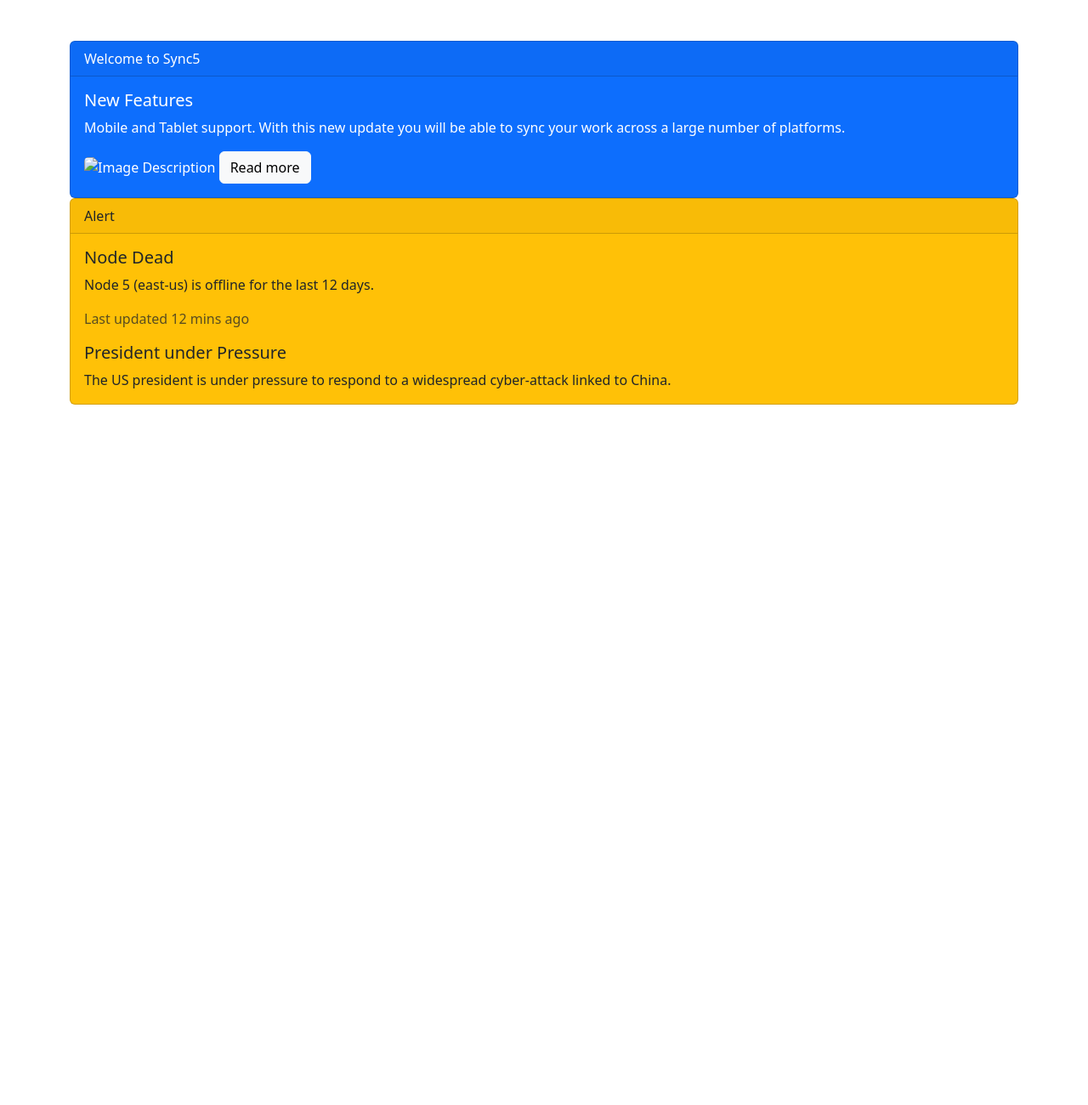
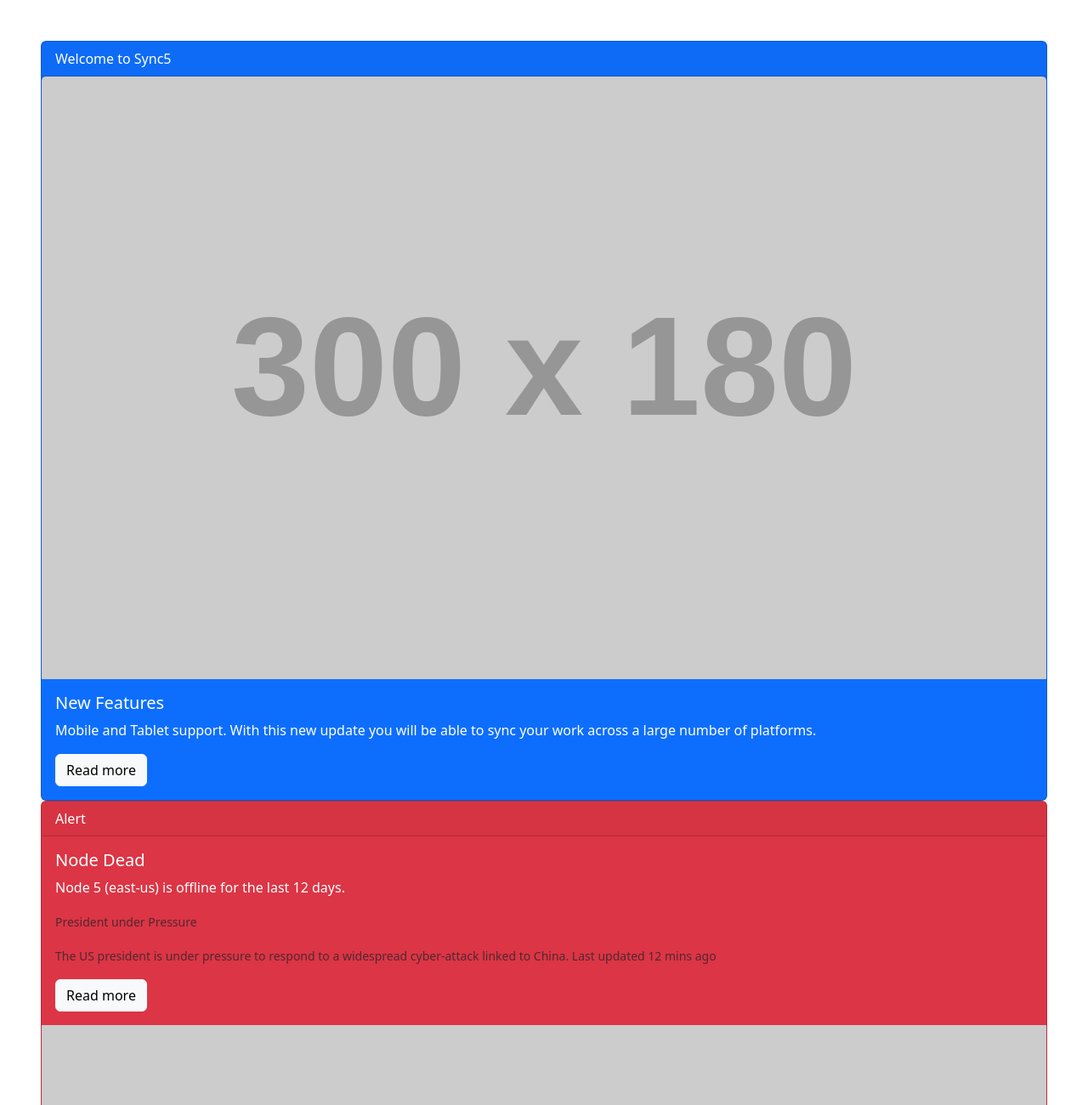
Before and after one commit to acciojob/bootstrap-card-noumantannu06-glitch, a website: page main.html in a window 1280 px wide. Shown: the top 1300 px of the page at 85% size. Before the commit the page ends 800 px from the top, so only its background shows below. Drawn offline with nearby package versions, Linux system fonts and the light colour scheme; placeholder pictures from the web are drawn by us.

Commit message:
created a submission

```diff
--- a/main.html
+++ b/main.html
@@ -8,41 +8,40 @@
 
 <body>
 	<!-- the entire body must be written by student -->
-	<div class="container mt-5">
+	<body class="p-5">
   <div class="card-deck">
+    <!-- First Card: Sync5 Welcome -->
     <div class="card bg-primary text-white">
       <div class="card-header">
         Welcome to Sync5
       </div>
+      <img src="https://via.placeholder.com/300x180/17a2b8/ffffff?text=New+Features" class="card-img-top" alt="New Features">
       <div class="card-body">
         <h5 class="card-title">New Features</h5>
         <p class="card-text">Mobile and Tablet support. With this new update you will be able to sync your work across a large number of platforms.</p>
-                <img src="path/to/image.jpg" class="card-img-top" alt="Image Description">
         <a href="#" class="btn btn-light">Read more</a>
       </div>
     </div>
 
-        <div class="card bg-warning">
+    <!-- Second Card: Alert -->
+    <div class="card bg-danger text-white">
       <div class="card-header">
         Alert
       </div>
       <div class="card-body">
         <h5 class="card-title">Node Dead</h5>
         <p class="card-text">Node 5 (east-us) is offline for the last 12 days.</p>
-                <p class="text-muted">Last updated 12 mins ago</p>
-                <h5 class="card-title">President under Pressure</h5>
-                <p class="card-text">The US president is under pressure to respond to a widespread cyber-attack linked to China.</p>
+        <p class="card-text">
+          <small class="text-muted">President under Pressure</small>
+        </p>
+        <p class="card-text">
+          <small class="text-muted">The US president is under pressure to respond to a widespread cyber-attack linked to China. Last updated 12 mins ago</small>
+        </p>
+        <a href="#" class="btn btn-light">Read more</a>
+      </div>
+      <img src="https://via.placeholder.com/300x180/dc3545/ffffff?text=Node+Alert" class="card-img-bottom" alt="Node Alert">
     </div>
   </div>
-    </div>
-</div>
-
-<script src="https://code.jquery.com/jquery-3.5.1.slim.min.js"></script>
-<script src="https://cdn.jsdelivr.net/npm/@popperjs/core@2.9.2/dist/umd/popper.min.js"></script>
-<script src="https://stackpath.bootstrapcdn.com/bootstrap/4.5.2/js/bootstrap.min.js"></script>
-    <script type="text/javascript" src="./script.js">
-</script>
-
 </body>
 
 </html>
```
Lines whose indentation alone changed are shown as unchanged.
